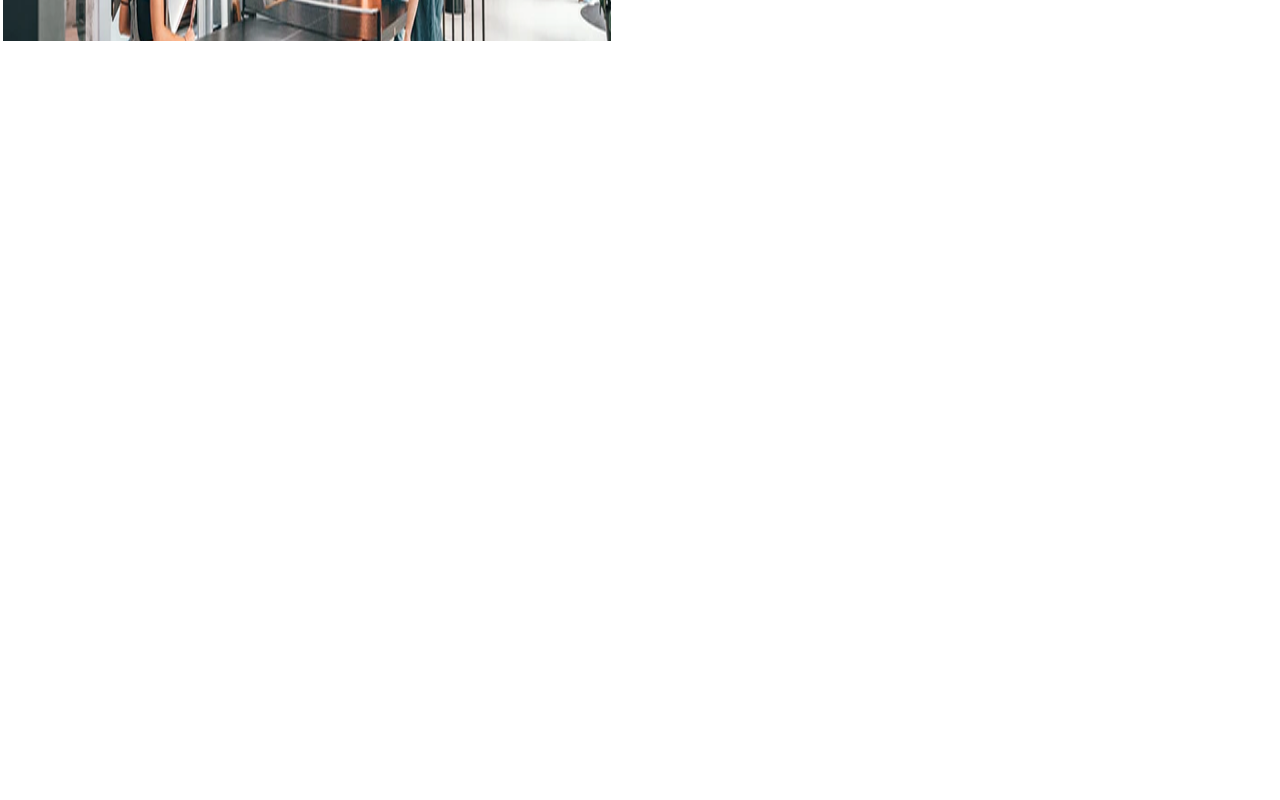
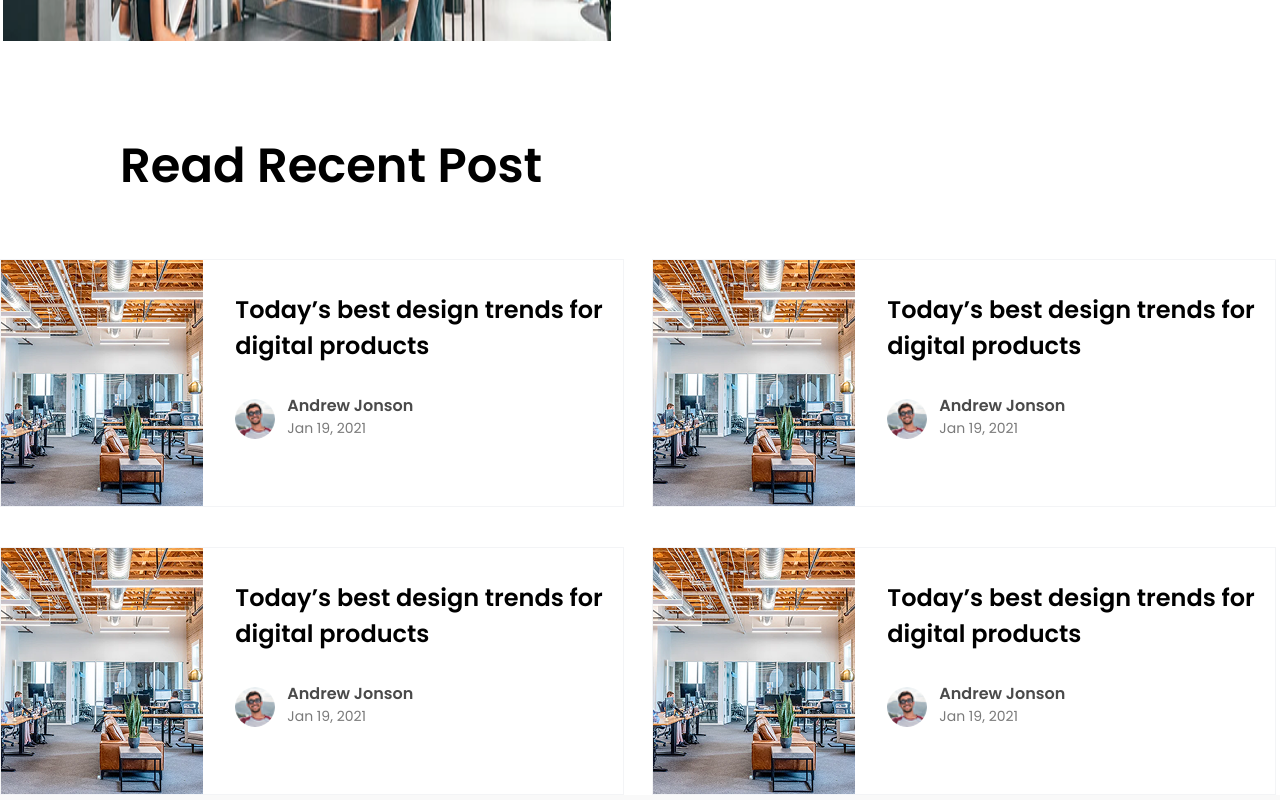
Before and after one commit to Behruz002-J/Examine_test, a React (Vite) app: page /blog in a window 1280 px wide. Shown: the part 960-1760 px from the top of the page. Before the commit the page ends 1001 px from the top, so only its background shows below. Built offline with nearby package versions, Linux system fonts and the light colour scheme.

Commit message:
feat/Read

```diff
--- /dev/null
+++ b/src/components/Blog/Posts.jsx
@@ -0,0 +1,10 @@
+
+function Posts() {
+  return (
+    <section className="bg-[#F9F9F9] h-[1530px]">
+        <div></div>
+    </section>
+  )
+}
+
+export default Posts
--- /dev/null
+++ b/src/components/Blog/Read.jsx
@@ -0,0 +1,81 @@
+import Andrew from '/src/assets/images/Blog-anImage.png'
+import Image from '/src/assets/images/Read-blog.png'
+function Read() {
+  return (
+   <section>
+    <div className="">
+        <h2 className="text-[48px] font-semibold leading-[58px] mt-[96px] pl-[120px]">
+            Read Recent Post
+        </h2>
+        <div className="grid grid-cols-2 gap-x-6 gap-y-10 max-w-[1280px] mx-auto mt-[64px]">
+            <div className="w-[624px] h-[248px] border border-gray-100 flex gap-[32px] overflow-hidden">
+                <div>
+                    <img className="w=[296px] h-[248px] object-cover" src={Image} alt="" />
+                </div>
+                <div classNamemt="bg-[#F9F9FF] w-full">
+                    <h4 className="font-semibold text-[24px] leading-[36px] mt-[32px]">Today’s best design trends for digital products</h4>
+                    <div className="flex items-center gap-3 mt-[34px]">
+                          <img className="w-[40px] h-[40px] rounded-full object-cover" src={Andrew} alt="Andrew" />
+
+                          <div className="flex flex-col">
+                            <p className="text-[16px] font-semibold text-[#4A4A4A] leading-none">Andrew Jonson</p>
+                            <span className="text-[14px] text-[#7A7A7A] mt-1">Jan 19, 2021</span>
+                          </div>
+                        </div>
+                </div>
+            </div>
+                        <div className="w-[624px] h-[248px] border border-gray-100 flex gap-[32px] overflow-hidden">
+                <div>
+                    <img className="w=[296px] h-[248px] object-cover" src={Image} alt="" />
+                </div>
+                <div classNamemt="">
+                    <h4 className="font-semibold text-[24px] leading-[36px] mt-[32px]">Today’s best design trends for digital products</h4>
+                    <div className="flex items-center gap-3 mt-[34px]">
+                          <img className="w-[40px] h-[40px] rounded-full object-cover" src={Andrew} alt="Andrew" />
+
+                          <div className="flex flex-col">
+                            <p className="text-[16px] font-semibold text-[#4A4A4A] leading-none">Andrew Jonson</p>
+                            <span className="text-[14px] text-[#7A7A7A] mt-1">Jan 19, 2021</span>
+                          </div>
+                        </div>
+                </div>
+            </div>
+                        <div className="w-[624px] h-[248px] border border-gray-100 flex gap-[32px] overflow-hidden">
+                <div>
+                    <img className="w=[296px] h-[248px] object-cover" src={Image} alt="" />
+                </div>
+                <div classNamemt="">
+                    <h4 className="font-semibold text-[24px] leading-[36px] mt-[32px]">Today’s best design trends for digital products</h4>
+                    <div className="flex items-center gap-3 mt-[34px]">
+                          <img className="w-[40px] h-[40px] rounded-full object-cover" src={Andrew} alt="Andrew" />
+
+                          <div className="flex flex-col">
+                            <p className="text-[16px] font-semibold text-[#4A4A4A] leading-none">Andrew Jonson</p>
+                            <span className="text-[14px] text-[#7A7A7A] mt-1">Jan 19, 2021</span>
+                          </div>
+                        </div>
+                </div>
+            </div>
+                        <div className="w-[624px] h-[248px] border border-gray-100 flex gap-[32px] overflow-hidden">
+                <div>
+                    <img className="w=[296px] h-[248px] object-cover" src={Image} alt="" />
+                </div>
+                <div classNamemt="">
+                    <h4 className="font-semibold text-[24px] leading-[36px] mt-[32px]">Today’s best design trends for digital products</h4>
+                    <div className="flex items-center gap-3 mt-[34px]">
+                          <img className="w-[40px] h-[40px] rounded-full object-cover" src={Andrew} alt="Andrew" />
+
+                          <div className="flex flex-col">
+                            <p className="text-[16px] font-semibold text-[#4A4A4A] leading-none">Andrew Jonson</p>
+                            <span className="text-[14px] text-[#7A7A7A] mt-1">Jan 19, 2021</span>
+                          </div>
+                        </div>
+                </div>
+            </div>
+        </div>
+    </div>
+   </section>
+  )
+}
+
+export default Read
--- a/src/pages/Home/Blog/Page.jsx
+++ b/src/pages/Home/Blog/Page.jsx
@@ -1,11 +1,16 @@
 import Blog from '../../../components/Blog/Main'
-
+import Posts from '../../../components/Blog/Posts'
+import Read from '../../../components/Blog/Read'
+import Footer from '../../../components/Footer/Footer'
 function Page() {
   return (
     <>
 
     <div></div>
     <Blog />
+    <Read />
+    <Posts />
+    <Footer />
     </>
   )
 }
```
Also changed, not shown: src/assets/images/Read-blog.png (added).
